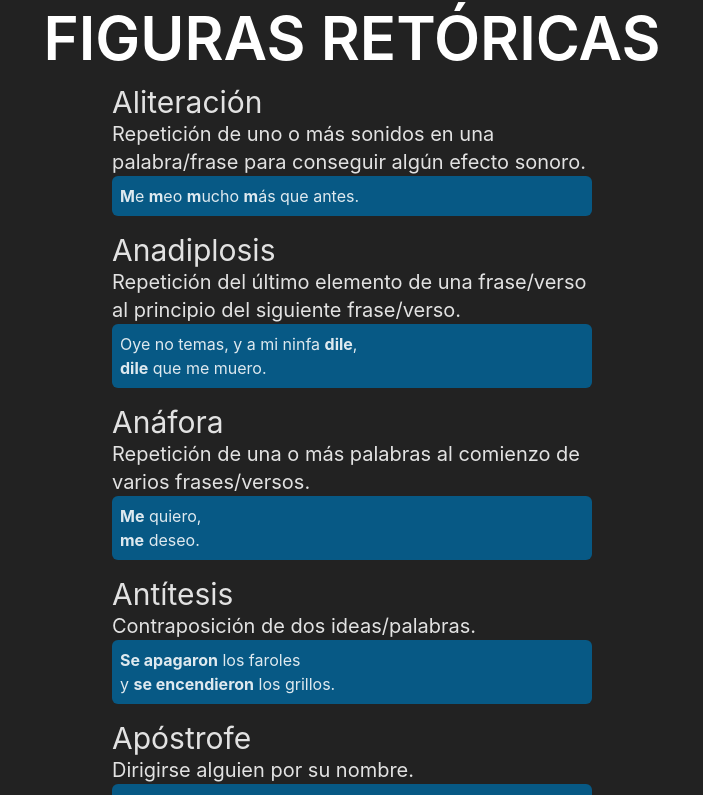
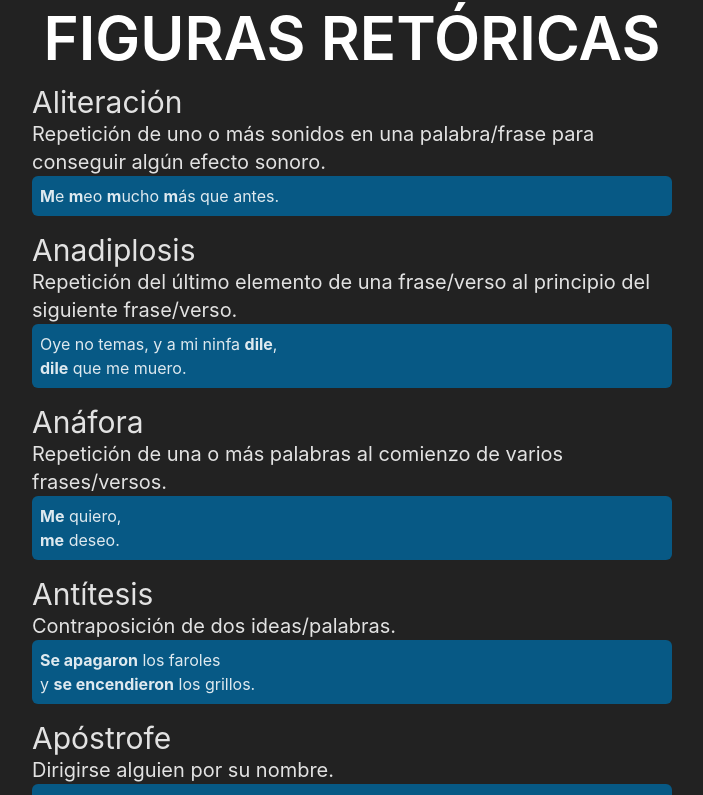
Before and after one commit to Stageddat/figuras-retoricas-castellano, a React (Vite) app: page /estudiar in a window 1280 px wide. Shown: the top 795 px of the page, without its empty margins (288-991 px from the left). Built offline with nearby package versions, Linux system fonts and the light colour scheme.

Commit message:
feat: increase width content

```diff
--- a/src/style.css
+++ b/src/style.css
@@ -35,7 +35,7 @@
 /* estudiarContent */
 .parentContainer {
     @apply w-screen rounded-md flex flex-col mx-auto justify-center;
-    @apply lg:w-2/4 rounded-md flex flex-col mx-auto justify-center;
+    @apply lg:w-8/12 rounded-md flex flex-col mx-auto justify-center;
 }
 
 .recursoItem {
```
